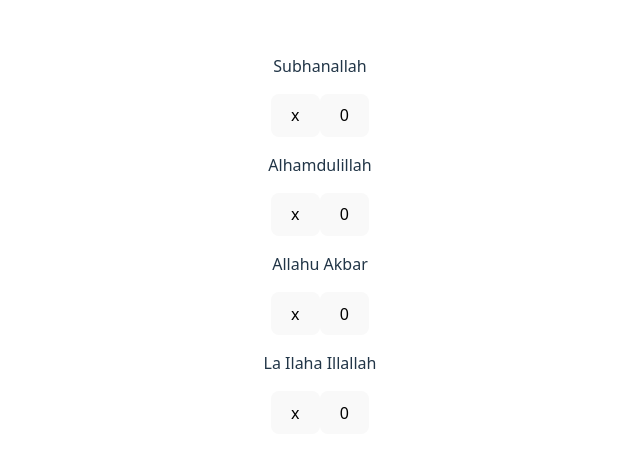
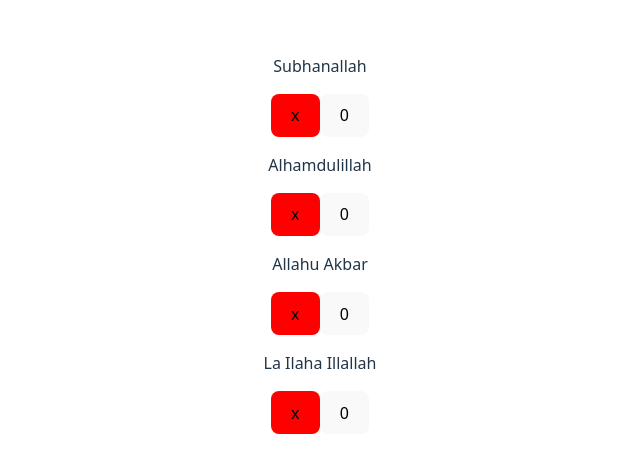
Before and after one commit to Salman-Nazeer-477/counter, a React (Vite) app: page / in a window 1280 px wide. Shown: the part 164-636 px from the top of the page, without its empty margins (320-960 px from the left). Built offline with nearby package versions, Linux system fonts and the light colour scheme.

Commit message:
Update index.css

```diff
--- a/src/index.css
+++ b/src/index.css
@@ -54,7 +54,7 @@ button:focus-visible {
   outline: 4px auto -webkit-focus-ring-color;
 }
 
-button .red{
+.red{
    background-color: red;
 }
 
@@ -70,7 +70,7 @@ button .red{
   button {
     background-color: #f9f9f9;
   }
-  button .red{
-   background-color: red;
+  .red{
+    background-color: red;
   }
 }
```
